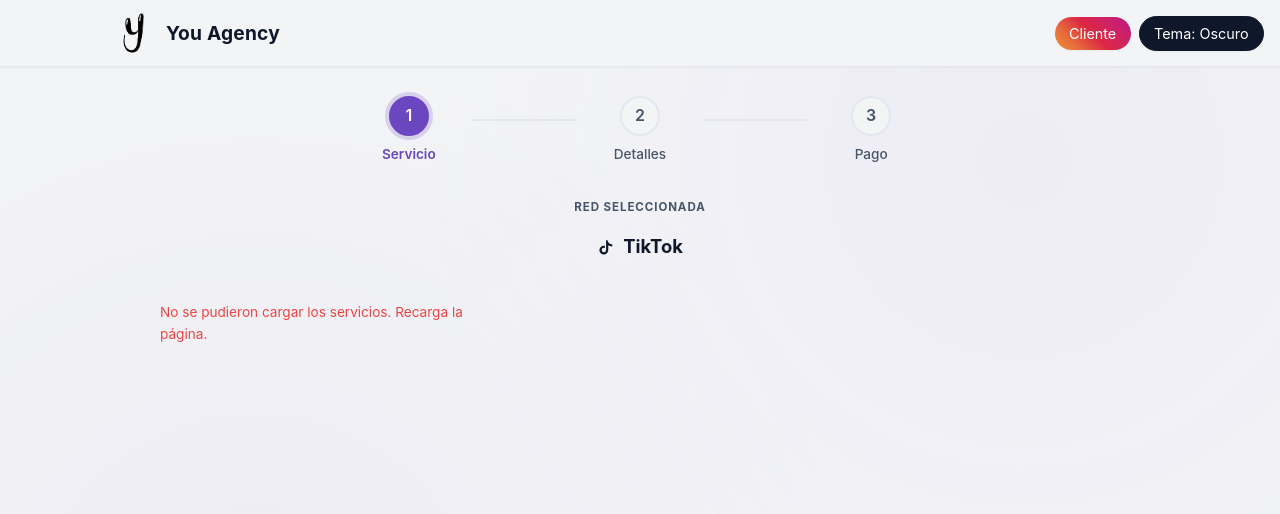
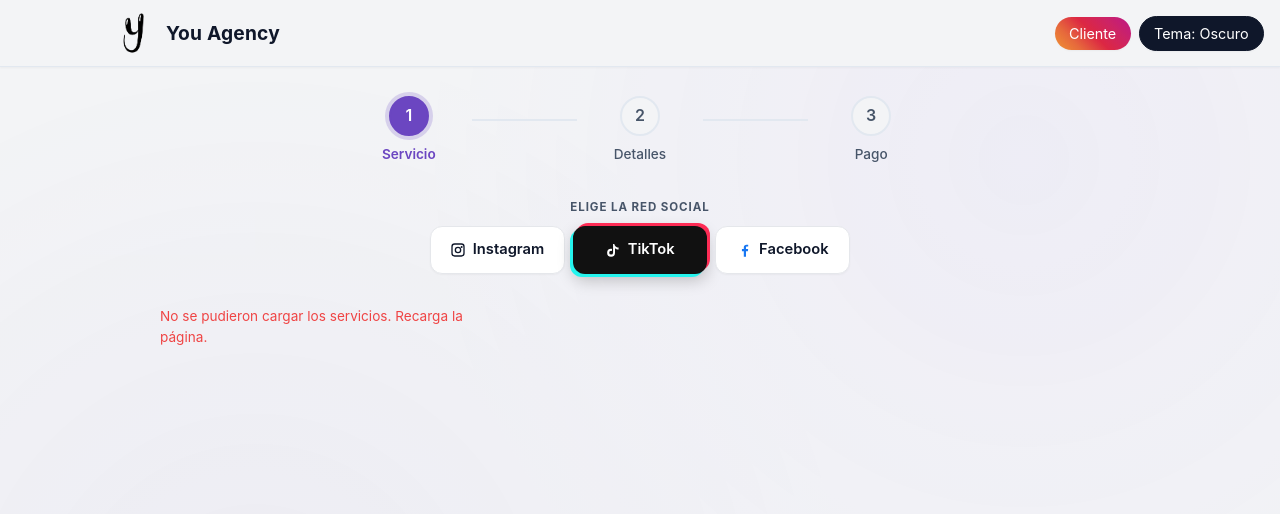
Before and after one commit to arrasopromo/you-agency, a Node project: template views/servicos-redes.ejs in a window 1280 px wide. Shown: the top 514 px of the page. Run offline with Node 20 templates, Linux system fonts and the light colour scheme; the template is opened without the code that fills it, so the values that code supplies are empty; some libraries are stand-ins or nearby versions.

Commit message:
Seletor de rede nas paginas de servico e rolagem suave ao trocar de plataforma
- rede_selecionada: seletor Instagram / TikTok / Facebook que troca os cards de pacotes mantendo o servico e os parametros utm
- engajamento: rolagem suave ate os pacotes (para se o usuario rolar, respeita reduzir movimento)

Co-Authored-By: Claude Opus 5.5 <noreply@anthropic.com>

```diff
--- a/views/partials/rede_selecionada.ejs
+++ b/views/partials/rede_selecionada.ejs
@@ -1,27 +1,56 @@
 <%
-  // "Red seleccionada" logo abaixo das etapas 1-2-3 (Instagram, TikTok e Facebook).
-  // Uso: include('partials/rede_selecionada', { rede: 'instagram' | 'tiktok' | 'facebook' })
+  // Seletor de rede logo abaixo das etapas 1-2-3 (Instagram, TikTok e Facebook).
+  // Uso: include('partials/rede_selecionada', { rede: 'instagram'|'tiktok'|'facebook', servico: 'seguidores'|'curtidas'|'visualizacoes'|'comentarios' })
+  // Cada botão abre o MESMO serviço na outra rede e cai direto neste ponto da página (#red),
+  // então trocar de rede só troca os cards de baixo.
   var _rs = (typeof rede !== 'undefined' && (rede === 'tiktok' || rede === 'facebook')) ? rede : 'instagram';
-  var _rsNome = _rs === 'tiktok' ? 'TikTok' : (_rs === 'facebook' ? 'Facebook' : 'Instagram');
+  var _sv = (typeof servico !== 'undefined' && /^(seguidores|curtidas|visualizacoes|comentarios)$/.test(String(servico))) ? String(servico) : 'seguidores';
+  var _ig = { seguidores: '/servicios-instagram', curtidas: '/servicios-me-gusta', visualizacoes: '/servicios-visualizaciones', comentarios: '/servicios-comentarios' }[_sv];
+  var _href = {
+    instagram: _ig + '#red',
+    tiktok: '/servicios-tiktok?servicio=' + _sv + '#red',
+    facebook: '/servicios-facebook?servicio=' + _sv + '#red'
+  };
 %>
 <style>
-  .rd-rede-sel { display: flex; flex-direction: column; align-items: center; justify-content: center; gap: 0.45rem; width: 100%; margin: 0.1rem auto 1.4rem; text-align: center; }
-  .rd-rede-sel-label { color: var(--text-secondary); font-size: 0.72rem; font-weight: 700; letter-spacing: 0.08em; text-transform: uppercase; }
-  .rd-rede-sel .platform-btn { display: inline-flex; align-items: center; justify-content: center; gap: 0.5rem; min-width: 150px; cursor: default; padding: 0.55rem 1.2rem; border-radius: 999px; font-weight: 700; }
-  /* Sem caixa: o nome da rede fica direto sobre o fundo da página (sem fundo branco, borda nem sombra). */
-  body .rd-rede-sel .platform-btn, body .rd-rede-sel .platform-btn:hover, body .rd-rede-sel .platform-btn:focus, body .rd-rede-sel .platform-btn[aria-pressed],
-  body .rd-rede-sel .platform-btn.facebook, body .rd-rede-sel .platform-btn.tiktok, body .rd-rede-sel .platform-btn.instagram { transform: none; outline: none; border: none; box-shadow: none; background: transparent; color: var(--text-primary); }
+  .rd-rede-sw { display: flex; flex-direction: column; align-items: center; gap: 0.6rem; width: 100%; margin: 0.1rem auto 1.4rem; text-align: center; scroll-margin-top: 84px; }
+  .rd-rede-sw-label { color: var(--text-secondary); font-size: 0.72rem; font-weight: 700; letter-spacing: 0.08em; text-transform: uppercase; }
+  .rd-rede-sw .platform-toggle { margin: 0; flex-wrap: nowrap; gap: 0.5rem; width: 100%; max-width: 420px; }
+  .rd-rede-sw .platform-btn { flex: 1 1 0; min-width: 0; justify-content: center; gap: 0.4rem; padding: 0.7rem 0.5rem; font-size: 0.92rem; border-radius: 12px; text-decoration: none; }
+  .rd-rede-sw .platform-btn span { white-space: nowrap; overflow: hidden; text-overflow: ellipsis; }
+  .rd-rede-sw .platform-btn svg { flex: 0 0 auto; }
+  .rd-rede-sw .platform-btn[aria-current="page"] { cursor: default; }
+  @media (max-width: 640px) { .rd-rede-sw .platform-toggle { width: 100%; gap: 0.4rem; } .rd-rede-sw .platform-btn { font-size: 0.84rem; gap: 0.3rem; padding: 0.7rem 0.25rem; } .rd-rede-sw .platform-btn svg { width: 15px; height: 15px; } }
 </style>
-<div class="rd-rede-sel">
-  <span class="rd-rede-sel-label">Red seleccionada</span>
-  <span class="platform-btn <%= _rs %>" aria-pressed="true" aria-label="<%= _rsNome %>">
-    <% if (_rs === 'facebook') { %>
-    <svg width="18" height="18" viewBox="0 0 24 24" fill="none" aria-hidden="true"><path d="M13.5 22v-8.2h2.8l.4-3.2h-3.2V8.5c0-.9.3-1.6 1.6-1.6h1.7V4.1c-.3 0-1.3-.1-2.5-.1-2.5 0-4.1 1.5-4.1 4.2v2.4H7.4v3.2h2.8V22h3.3z" fill="#1877F2"/></svg>
-    <% } else if (_rs === 'tiktok') { %>
-    <svg width="18" height="18" viewBox="0 0 24 24" fill="none" aria-hidden="true"><path d="M14 3c.3 1.9 1.5 3.6 3.2 4.5 1 .6 2.1.9 3.2.9v3a8.6 8.6 0 01-3.2-.6 7.8 7.8 0 01-2.2-1.3v6.6a5.9 5.9 0 11-5.8-5.9c.4 0 .9.1 1.3.2v3a2.9 2.9 0 00-1.3-.3 2.9 2.9 0 102.9 2.9V3h2z" fill="currentColor"/></svg>
-    <% } else { %>
-    <svg width="18" height="18" viewBox="0 0 24 24" aria-hidden="true"><defs><radialGradient id="rsIgG" cx="30%" cy="107%" r="150%"><stop offset="0" stop-color="#fdf497"/><stop offset=".05" stop-color="#fdf497"/><stop offset=".45" stop-color="#fd5949"/><stop offset=".6" stop-color="#d6249f"/><stop offset=".9" stop-color="#285AEB"/></radialGradient></defs><rect x="1.5" y="1.5" width="21" height="21" rx="6" fill="url(#rsIgG)"/><rect x="6" y="6" width="12" height="12" rx="3.6" fill="none" stroke="#fff" stroke-width="1.8"/><circle cx="12" cy="12" r="2.9" fill="none" stroke="#fff" stroke-width="1.8"/><circle cx="15.9" cy="8.1" r="1" fill="#fff"/></svg>
-    <% } %>
-    <span><%= _rsNome %></span>
-  </span>
+<div class="rd-rede-sw" id="red">
+  <span class="rd-rede-sw-label">Elige la red social</span>
+  <nav class="platform-toggle" aria-label="Red social">
+    <a href="<%= _href.instagram %>" class="platform-btn instagram<%= _rs === 'instagram' ? ' active' : '' %>"<%- _rs === 'instagram' ? ' aria-current="page" aria-pressed="true"' : ' aria-pressed="false"' %>>
+      <svg width="16" height="16" viewBox="0 0 24 24" fill="none" aria-hidden="true"><path d="M7 2h10a5 5 0 015 5v10a5 5 0 01-5 5H7a5 5 0 01-5-5V7a5 5 0 015-5zm0 2a3 3 0 00-3 3v10a3 3 0 003 3h10a3 3 0 003-3V7a3 3 0 00-3-3H7zm5 3a5 5 0 110 10 5 5 0 010-10zm0 2a3 3 0 100 6 3 3 0 000-6zm5.5-3a1.5 1.5 0 110 3 1.5 1.5 0 010-3z" fill="currentColor"/></svg>
+      <span>Instagram</span>
+    </a>
+    <a href="<%= _href.tiktok %>" class="platform-btn tiktok<%= _rs === 'tiktok' ? ' active' : '' %>"<%- _rs === 'tiktok' ? ' aria-current="page" aria-pressed="true"' : ' aria-pressed="false"' %>>
+      <svg width="16" height="16" viewBox="0 0 24 24" fill="none" aria-hidden="true"><path d="M14 3c.3 1.9 1.5 3.6 3.2 4.5 1 .6 2.1.9 3.2.9v3a8.6 8.6 0 01-3.2-.6 7.8 7.8 0 01-2.2-1.3v6.6a5.9 5.9 0 11-5.8-5.9c.4 0 .9.1 1.3.2v3a2.9 2.9 0 00-1.3-.3 2.9 2.9 0 102.9 2.9V3h2z" fill="currentColor"/></svg>
+      <span>TikTok</span>
+    </a>
+    <a href="<%= _href.facebook %>" class="platform-btn facebook<%= _rs === 'facebook' ? ' active' : '' %>"<%- _rs === 'facebook' ? ' aria-current="page" aria-pressed="true"' : ' aria-pressed="false"' %>>
+      <svg width="16" height="16" viewBox="0 0 24 24" fill="none" aria-hidden="true"><path d="M13.5 22v-8.2h2.8l.4-3.2h-3.2V8.5c0-.9.3-1.6 1.6-1.6h1.7V4.1c-.3 0-1.3-.1-2.5-.1-2.5 0-4.1 1.5-4.1 4.2v2.4H7.4v3.2h2.8V22h3.3z" fill="#1877F2"/></svg>
+      <span>Facebook</span>
+    </a>
+  </nav>
 </div>
+<script>
+  // Leva junto os parâmetros da visita (utm_*, fbclid etc.) ao trocar de rede; a rede atual não recarrega.
+  (function () {
+    var box = document.getElementById('red'); if (!box) return;
+    box.addEventListener('click', function (e) {
+      var a = e.target.closest && e.target.closest('a.platform-btn'); if (!a) return;
+      if (a.getAttribute('aria-current') === 'page') { e.preventDefault(); return; }
+      try {
+        var atual = new URLSearchParams(location.search), u = new URL(a.href, location.origin);
+        atual.forEach(function (v, k) { if (k !== 'servicio' && !u.searchParams.has(k)) u.searchParams.set(k, v); });
+        a.href = u.pathname + (u.searchParams.toString() ? '?' + u.searchParams.toString() : '') + '#red';
+      } catch (_) {}
+    }, true);
+  })();
+</script>
--- a/views/servicos-comentarios.ejs
+++ b/views/servicos-comentarios.ejs
@@ -143,7 +143,7 @@
         </div>
       </div>
 
-      <%- include('partials/rede_selecionada', { rede: 'instagram' }) %>
+      <%- include('partials/rede_selecionada', { rede: 'instagram', servico: 'comentarios' }) %>
 
       <section class="section-block">
         <div id="step1Container" class="cards-grid checkout-grid">
--- a/views/servicos-curtidas.ejs
+++ b/views/servicos-curtidas.ejs
@@ -143,7 +143,7 @@
         </div>
       </div>
 
-      <%- include('partials/rede_selecionada', { rede: 'instagram' }) %>
+      <%- include('partials/rede_selecionada', { rede: 'instagram', servico: 'curtidas' }) %>
 
       <section class="section-block">
         <div id="step1Container" class="cards-grid checkout-grid">
--- a/views/servicos-instagram.ejs
+++ b/views/servicos-instagram.ejs
@@ -196,7 +196,7 @@
         </div>
       </div>
 
-      <%- include('partials/rede_selecionada', { rede: 'instagram' }) %>
+      <%- include('partials/rede_selecionada', { rede: 'instagram', servico: 'seguidores' }) %>
 
       <section class="section-block">
         <div id="step1Container" class="cards-grid checkout-grid">
--- a/views/servicos-redes.ejs
+++ b/views/servicos-redes.ejs
@@ -88,7 +88,8 @@
         </div>
       </div>
 
-      <%- include('partials/rede_selecionada', { rede: _rede }) %>
+      <% var _svq = String((typeof queryParams !== 'undefined' && queryParams && queryParams.servicio) || '').toLowerCase(); var _rsSv = /coment|comment/.test(_svq) ? 'comentarios' : (/curtid|gusta|like/.test(_svq) ? 'curtidas' : (/visualiz|view|vista/.test(_svq) ? 'visualizacoes' : 'seguidores')); %>
+      <%- include('partials/rede_selecionada', { rede: _rede, servico: _rsSv }) %>
 
       <section class="section-block">
         <div id="step1Container" class="cards-grid checkout-grid">
--- a/views/servicos-visualizacoes.ejs
+++ b/views/servicos-visualizacoes.ejs
@@ -115,7 +115,7 @@
         </div>
       </div>
 
-      <%- include('partials/rede_selecionada', { rede: 'instagram' }) %>
+      <%- include('partials/rede_selecionada', { rede: 'instagram', servico: 'visualizacoes' }) %>
 
       <section class="section-block">
         <div id="step1Container" class="cards-grid checkout-grid">
```
Also changed, not shown: views/engajamento.ejs (+28 -1 lines).
